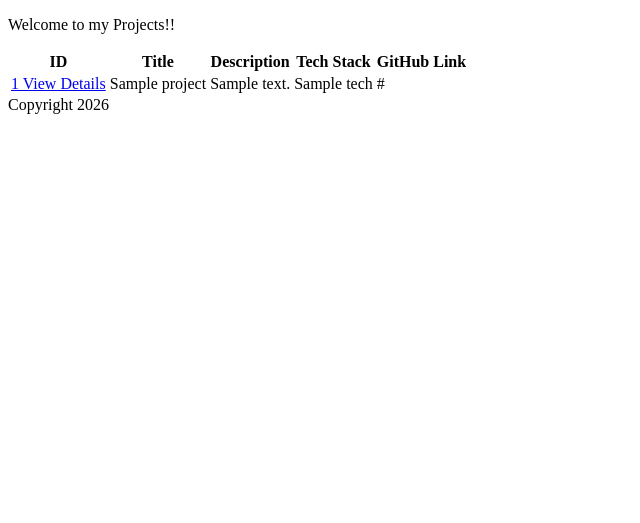
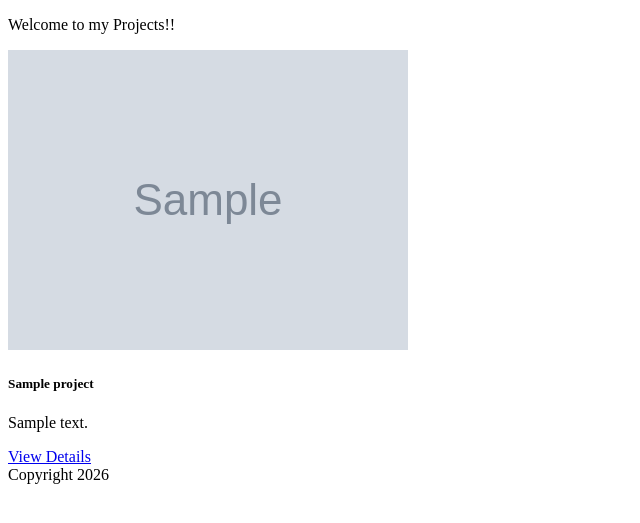
Before and after one commit to Alison-Azman/flask-portfolio-hw2-class, a Flask app: template templates/projects.html in a window 1280 px wide. Shown: the part 34-557 px from the top of the page, without its empty margins (0-640 px from the left). Run offline with Flask 3, Linux system fonts and the light colour scheme; the template is opened without the code that fills it: most values are stand-ins (such as "Sample title", 1, 10 or a date in 2020); grey boxes marked "Sample" are stand-in pictures; some libraries are stand-ins or nearby versions.

Commit message:
chore: Jinja macros

```diff
--- /dev/null
+++ b/templates/macros.html
@@ -0,0 +1,10 @@
+{% macro render_project_card(project) %}
+<div class="card h-100">
+  <img src="{{ project.image }}" class="card-img-top" alt="{{ project.title }}">
+  <div class="card-body">
+    <h5 class="card-title">{{ project.title }}</h5>
+    <p class="card-text">{{ project.description }}</p>
+    <a href="{{ url_for('project', project_id=project.id) }}" class="btn btn-primary">View Details</a>
+  </div>
+</div>
+{% endmacro %}
--- a/templates/projects.html
+++ b/templates/projects.html
@@ -1,32 +1,44 @@
 {% extends "base.html" %}
+{% from 'macros.html' import render_project_card %}
 {% block title %}Project Page{% endblock %}
 {% block content %}
+<div class="container mt-4">
 <p>Welcome to my Projects!!</p>
 
+<div class="row">
+        {% for project in projects %}
+            <div class="col-md-4 mb-4">
+                {# Use your macro here! #}
+                {{ render_project_card(project) }}
+            </div>
+        {% endfor %}
+    </div>
+</div>
 
-<table>
-    <tr>
-        <th>ID</th>
-        <th>Title</th>
-        <th>Description</th>
-        <th>Tech Stack</th>
-        <th>GitHub Link</th>
 
-    </tr>
-    <tr>
-        {% for project in projects %}
-            {% if project_thing == project_id %}
-        <td><a href="{{ url_for('project', project_id=project.id) }}">{{ project.id }} View Details </a></td>
-        <td>{{ project.title }}</td>
-        <td>{{ project.description }}</td>
-        <td>{{ project.tech}}</td>
-        <td>{{ project.github_link }}</td>
+{#<table>#}
+{#    <tr>#}
+{#        <th>ID</th>#}
+{#        <th>Title</th>#}
+{#        <th>Description</th>#}
+{#        <th>Tech Stack</th>#}
+{#        <th>GitHub Link</th>#}
+{##}
+{#    </tr>#}
+{#    <tr>#}
+{#        {% for project in projects %}#}
+{#            {% if project_thing == project_id %}#}
+{#        <td><a href="{{ url_for('project', project_id=project.id) }}">{{ project.id }} View Details </a></td>#}
+{#        <td>{{ project.title }}</td>#}
+{#        <td>{{ project.description }}</td>#}
+{#        <td>{{ project.tech}}</td>#}
+{#        <td>{{ project.github_link }}</td>#}
+{##}
+{#    </tr>#}
+{#{% endif %}#}
+{#{% endfor %}#}
 
-    </tr>
-{% endif %}
-{% endfor %}
-
-</table>
+{#</table>#}
 
 
 
```
